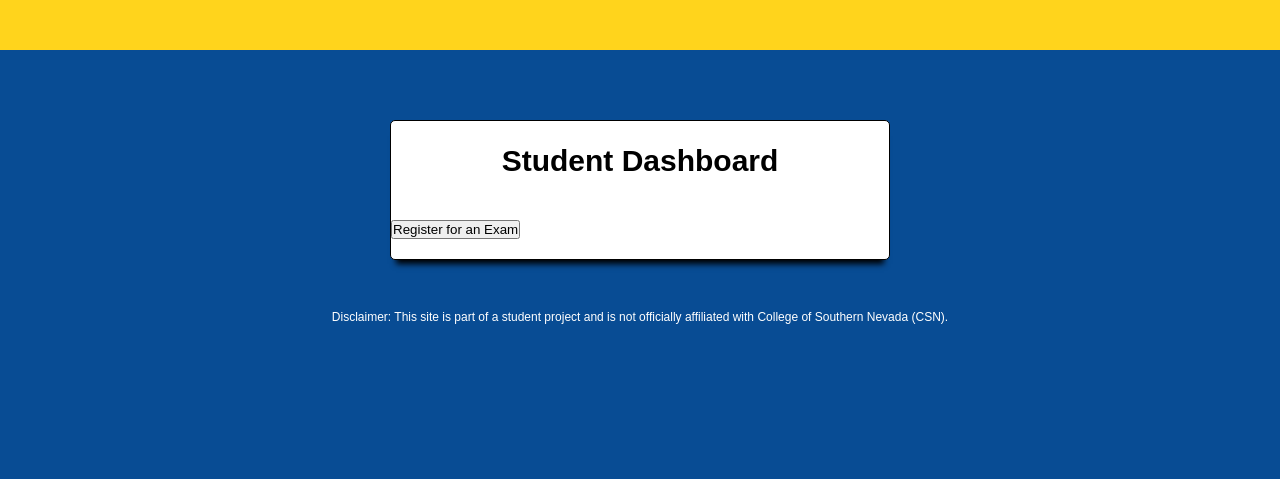
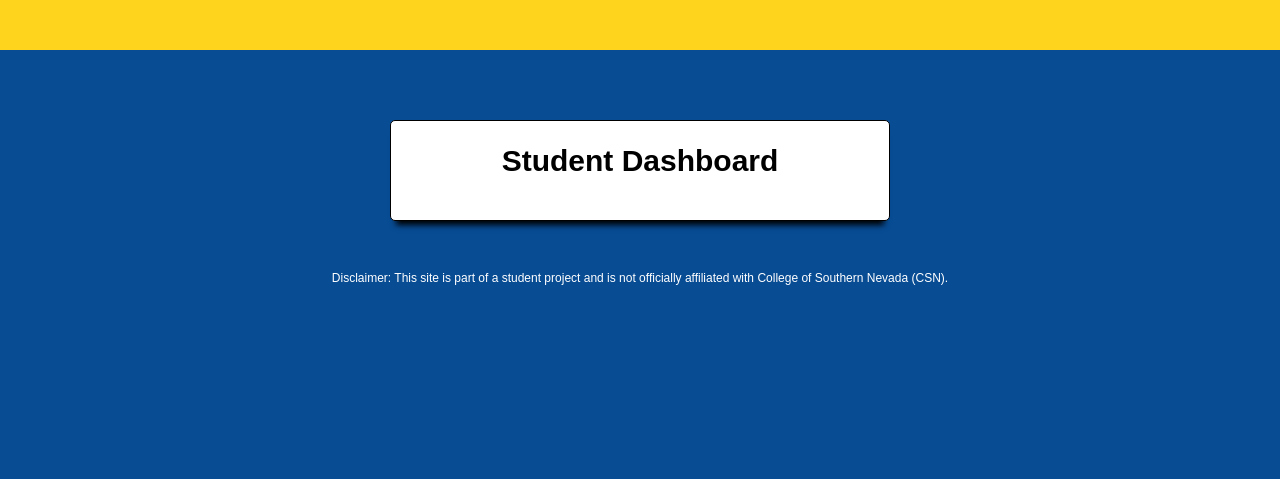
Before and after one commit to ThyGhy/MEEJ, a Flask app: page /student_home in a window 1280 px wide. Shown: the top 479 px of the page. Run offline with Flask 3, Linux system fonts and the light colour scheme.

Commit message:
Test Push

```diff
--- a/templates/create_exam.html
+++ b/templates/create_exam.html
@@ -2,7 +2,7 @@
 <html lang="en">
 <head>
     <meta charset="UTF-8">
-    <title>Create an Exam</title>
+    <title>Exam Proctor Portal</title>
     <meta name="viewport" content="width=device-width, initial-scale=1.0">
     <link rel="stylesheet" href="{{ url_for('static', filename='LoginPageStyles.css') }}">
 </head>
--- a/templates/student_home.html
+++ b/templates/student_home.html
@@ -44,9 +44,6 @@
     </div>
     <div class="container-elem content">
         <h1>Student Dashboard</h1>
-        <a href="{{ url_for('register_exam') }}">
-            <button type="button" style="margin-top: 20px;">Register for an Exam</button>
-        </a>
     </div>
     <p style="margin-top: 50px; font-size: 12px; text-align: center; color: #FFFFFF;">
         Disclaimer: This site is part of a student project and is not officially affiliated with College of Southern Nevada (CSN).
```
